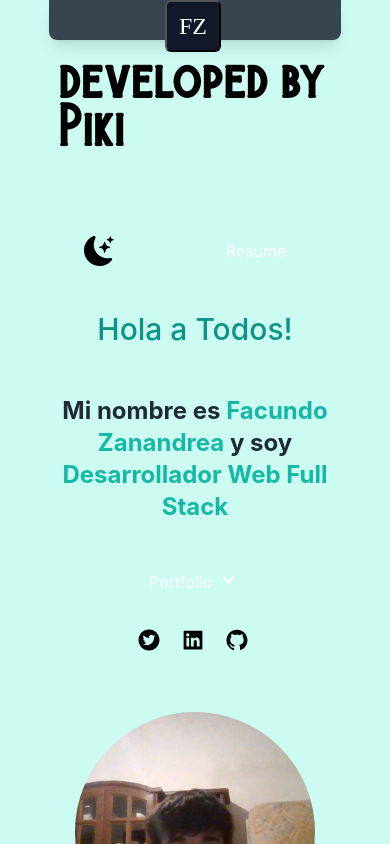
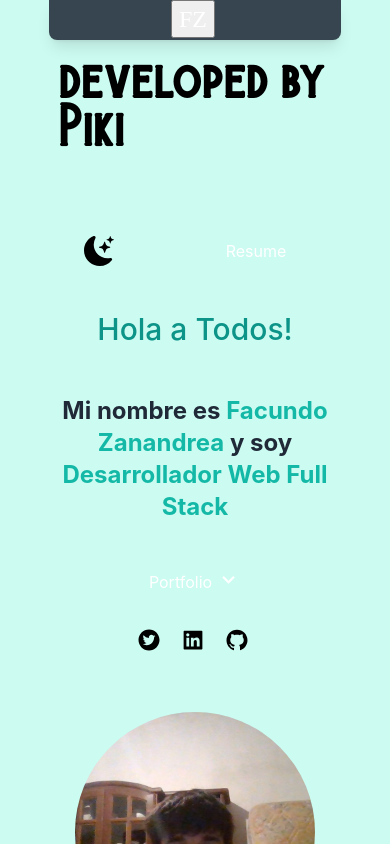
Before and after one commit to Facuzanan88/portfolio-react, a Next.js app: page / in a window 390 px wide. Shown: the top 844 px of the page. Built offline with nearby package versions, Linux system fonts and the light colour scheme; a web font is replaced by a local one.

Commit message:
barra lateral

```diff
--- a/pages/index.tsx
+++ b/pages/index.tsx
@@ -223,10 +223,7 @@ export default function Home() {
                 id="mobile-menu"
               >
                 <div className="flex-shrink-0 ">
-                  <button
-                    className="text-white dark:text-gray-900 lg:text-3xl text-2xl bg-gray-900 dark:bg-white dark:bg-opacity-50 px-3 py-2 rounded-md font-medium justify-end focus:outline-none"
-                    onClick={handleButtonClick}
-                  >
+                  <button onClick={handleButtonClick}>
                     <a className=" font-Tragicastle lg:text-3xl text-2xl  text-white dark:text-gray-900 lg:ml-2">
                       FZ
                     </a>
```
